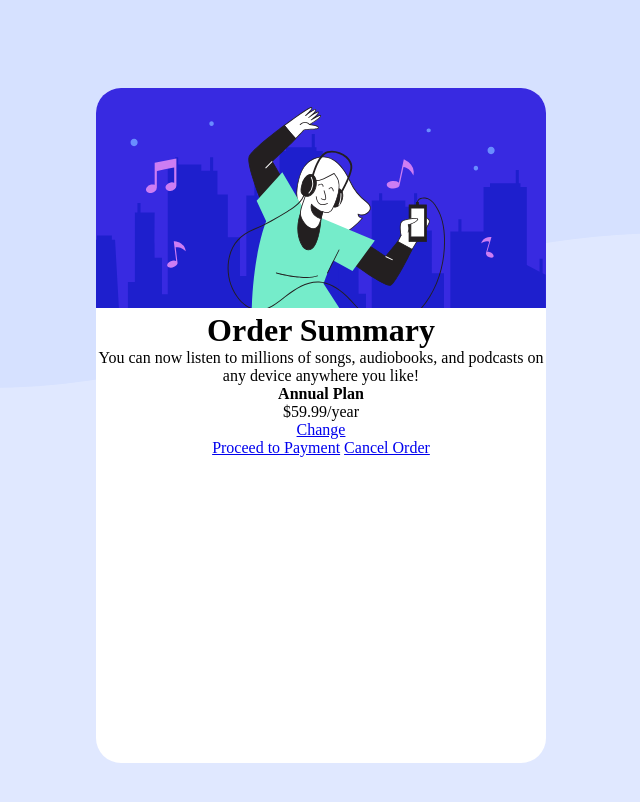
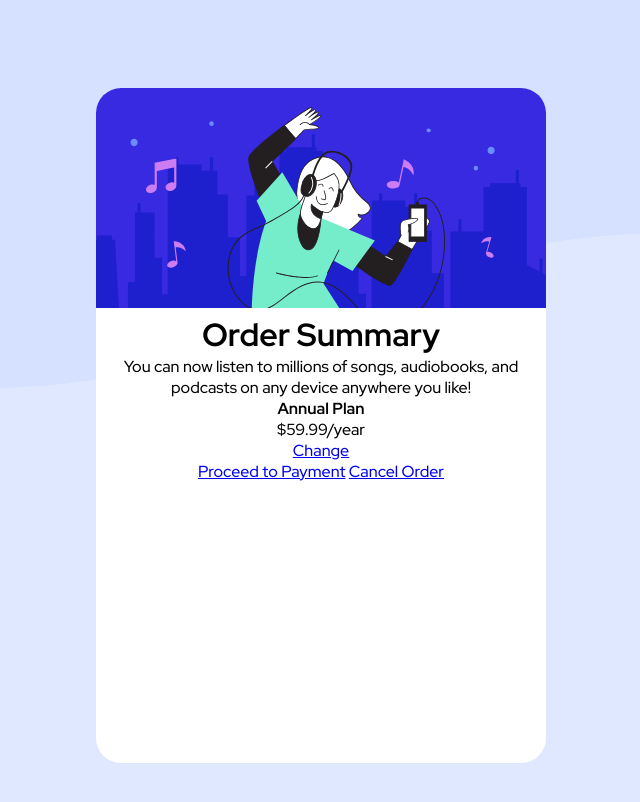
Before and after one commit to Galaxylord-AIM/Frontend-Mentor-Order-summary-card, a plain HTML site: page index.html in a window 1280 px wide. Shown: the whole page, without its empty margins (319-959 px from the left). Drawn offline with Linux system fonts and the light colour scheme.

Commit message:
importing fonts

```diff
--- a/css/style.css
+++ b/css/style.css
@@ -2,7 +2,8 @@
     .attribution { font-size: 11px; text-align: center; }
     .attribution a { color: hsl(228, 45%, 44%); }
 </style> */
-
+/* importing fonts */
+@import url('https://fonts.googleapis.com/css2?family=Red+Hat+Display:wght@500;700;900&display=swap');
 /* css reset */
 * {
     margin: 0;
@@ -18,6 +19,7 @@ body {
     text-align: center;
     /* position: absolute; */
     position: relative;
+    font-family: 'Red Hat Display', sans-serif;
 }
 
 .container {
@@ -28,3 +30,7 @@ body {
     border-radius: 25px;
     overflow: hidden;
 }
+
+.text-area .title {
+
+}
```
